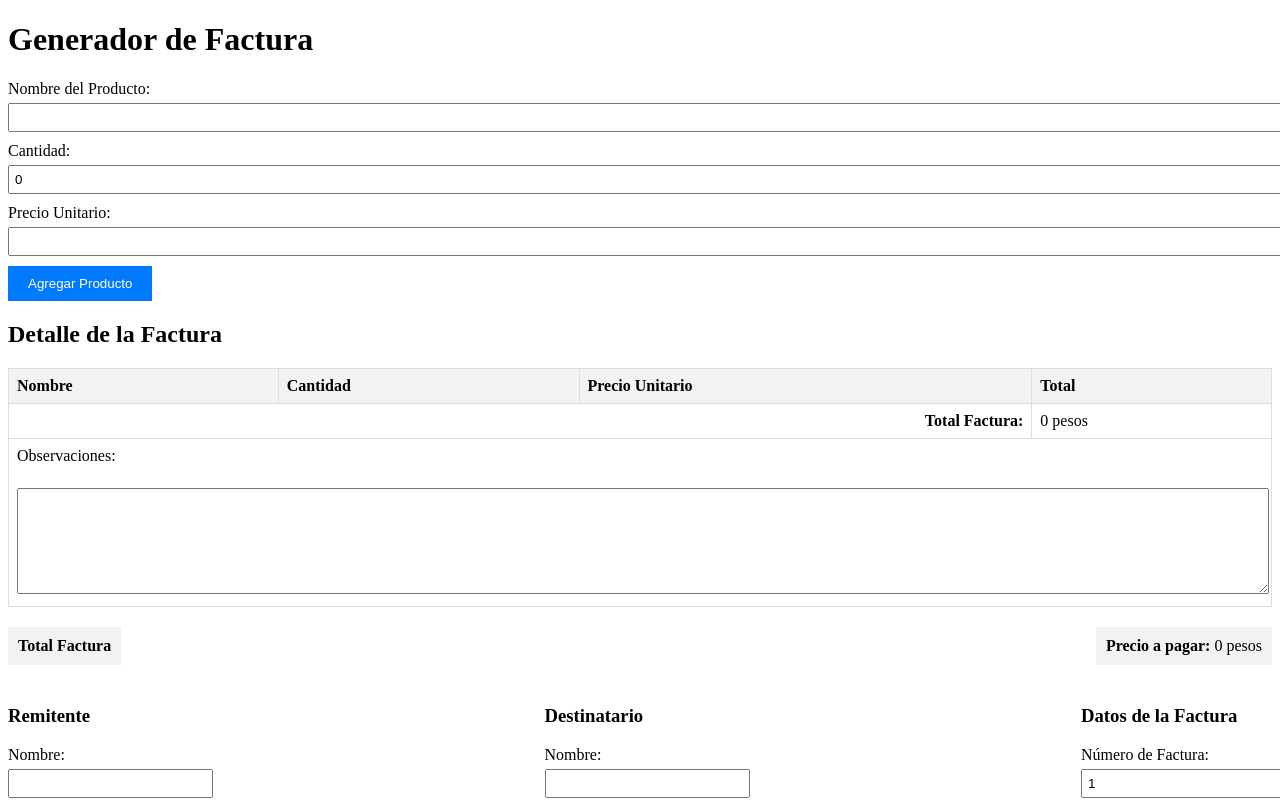
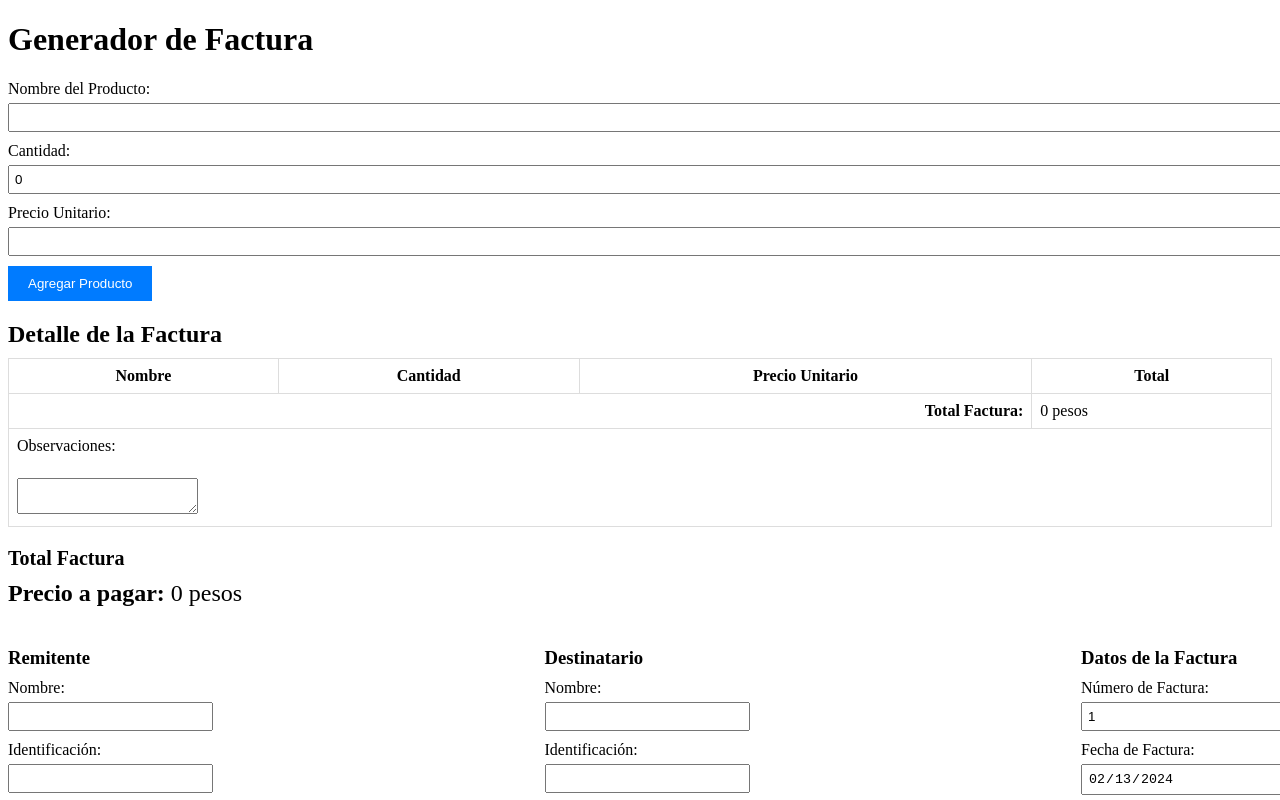
Before and after one commit to THyuster/jspdf, a Vue app: page / in a window 1280 px wide. Shown: the top 800 px of the page. Built offline with nearby package versions, Linux system fonts and the light colour scheme.

Commit message:
arreglo de errores

```diff
--- a/src/components/FacturaComponent.vue
+++ b/src/components/FacturaComponent.vue
@@ -127,7 +127,8 @@ export default {
       telefonoRemitente: '',
       nombreDestinatario: '',
       idDestinatario: '',
-      telefonoDestinatario: ''
+      telefonoDestinatario: '',
+      maxProductosPorPagina: 20 // Define el máximo de productos por página
     };
   },
   computed: {
@@ -166,7 +167,7 @@ export default {
       const doc = this.generatePDF();
       doc.save("Factura.pdf");
       window.open(doc.output('bloburl'));
-      this.numeroFactura++; // Mueve esta línea aquí
+      this.numeroFactura++;
     },
     generatePDF() {
       const pageSize = { width: 216, height: 279 };
@@ -308,35 +309,23 @@ export default {
 .table th, .table td {
   border: 1px solid #ddd;
   padding: 8px;
-  text-align: left;
-}
-
-.table th {
-  background-color: #f2f2f2;
 }
 
 .section-title {
   margin-top: 20px;
+  margin-bottom: 10px;
 }
 
-.textarea {
-  width: 100%;
-  height: 100px;
-
-}
 .total-container {
-  display: flex;
-  justify-content: space-between;
   margin-top: 20px;
 }
 
 .total {
-  background-color: #f2f2f2;
-  padding: 10px;
+  font-size: 20px;
 }
 
 .precio-pagar {
-  background-color: #f2f2f2;
-  padding: 10px;
+  font-size: 24px;
+  margin-top: 10px;
 }
 </style>
```
